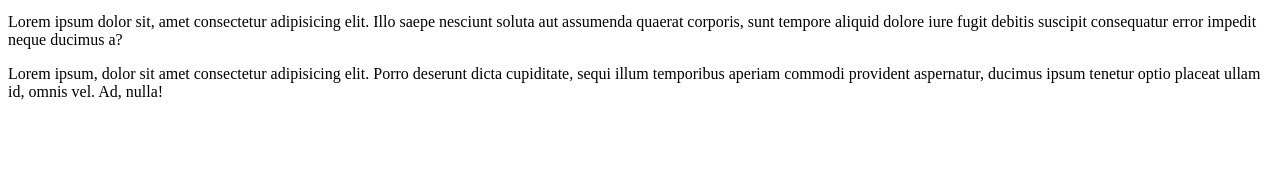
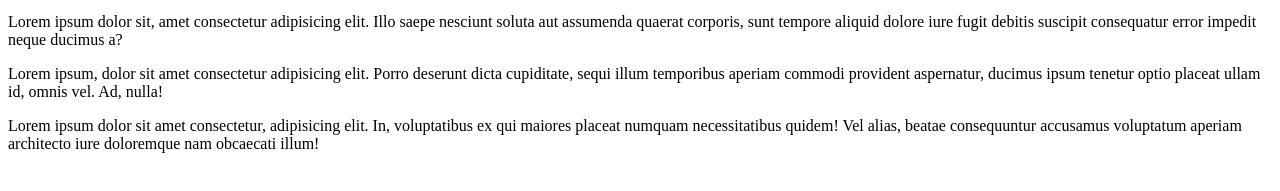
Before and after one commit to daniela7869/PRACTICAGIT3, a plain HTML site: page index.html in a window 1280 px wide. Shown: the part 119-310 px from the top of the page. Drawn offline with Linux system fonts and the light colour scheme.

Commit message:
agregue texto

```diff
--- a/index.html
+++ b/index.html
@@ -20,5 +20,8 @@
      dicta cupiditate, sequi illum temporibus aperiam commodi provident
      aspernatur, ducimus ipsum tenetur optio placeat ullam id, omnis vel. Ad, nulla!
 </p>
+<p>Lorem ipsum dolor sit amet consectetur, adipisicing elit. In, voluptatibus
+    ex qui maiores placeat numquam necessitatibus quidem! Vel alias, beatae
+    consequuntur accusamus voluptatum aperiam architecto iure doloremque nam obcaecati illum!</p>
     </body>
 </html>
```
